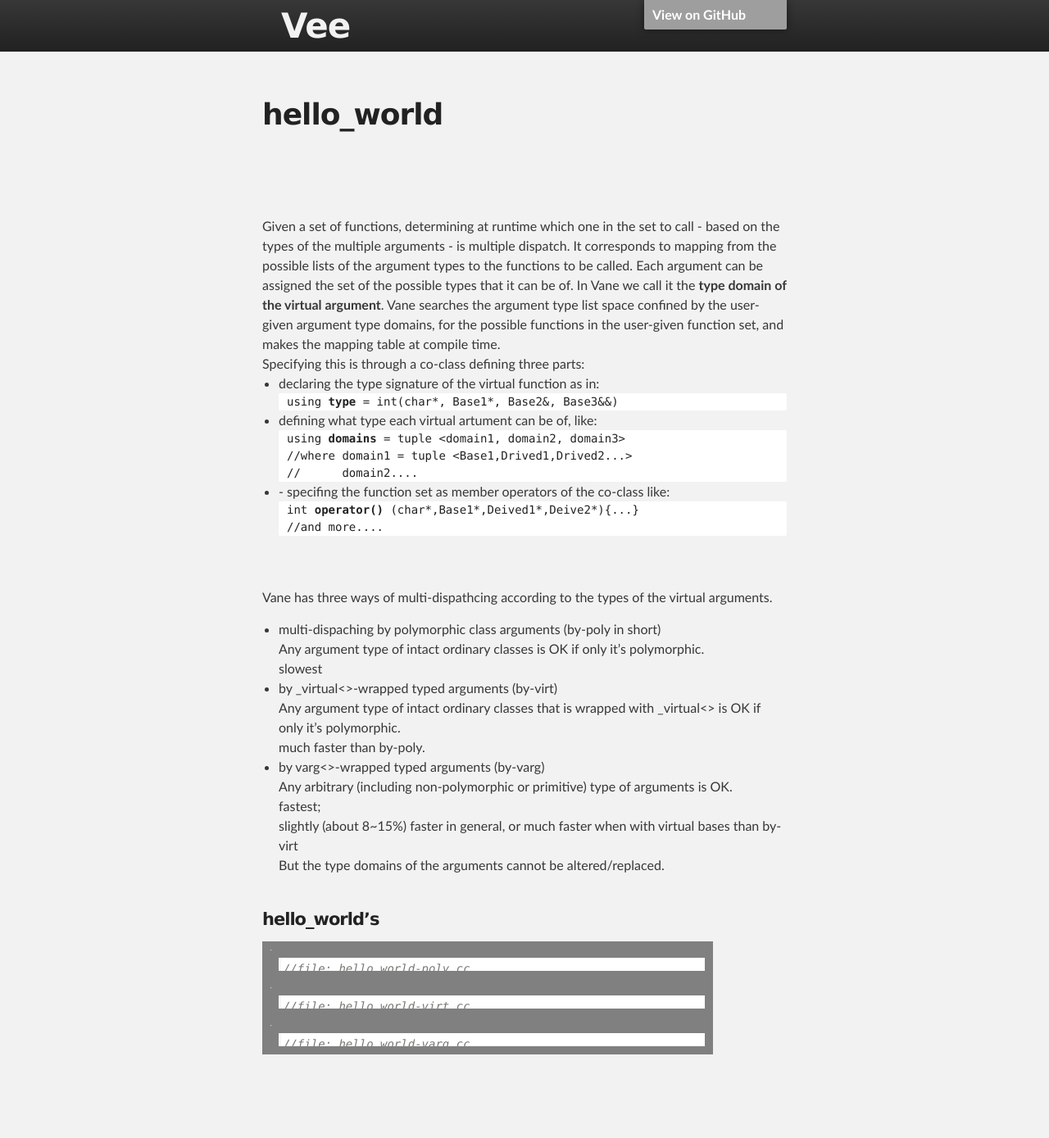
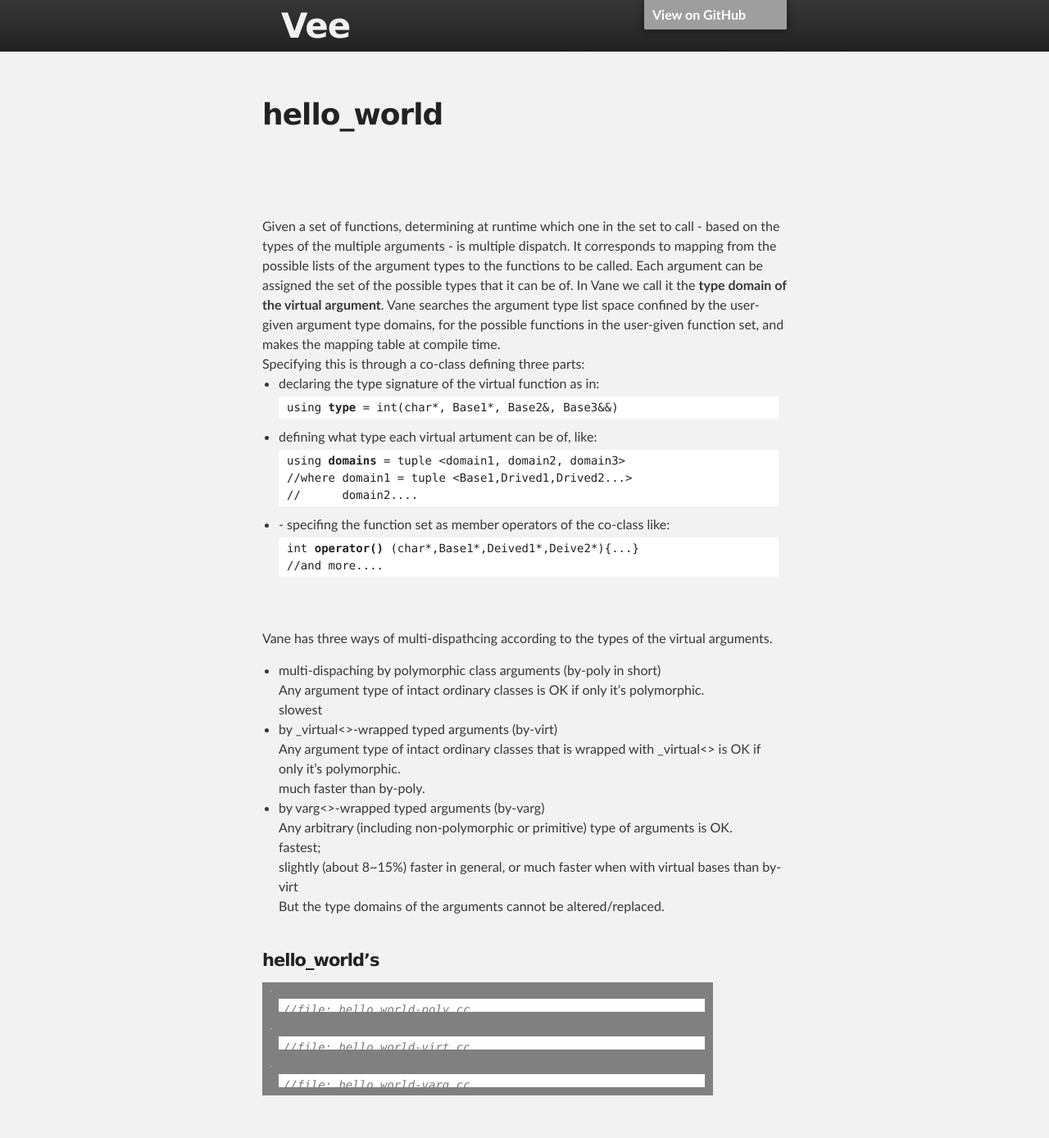
Before and after one commit to tmp2tmp/eee, a Jekyll site: the page built from docs/hello_world.md, in a window 1280 px wide. Shown: the whole page at 82% size. Built offline with Jekyll 4.4.1, drawn with Linux system fonts in a browser that asks for light colours; our own code applies the rules of GitHub Pages for plain Markdown files; the repository's description, which GitHub fills in, is left out; before the commit the page ends 1339 px from its top, so only the background shows below that; grey boxes are pictures that could not be loaded.

Commit message:
Update hello_world.md

```diff
--- a/docs/hello_world.md
+++ b/docs/hello_world.md
@@ -16,16 +16,16 @@ Specifying this is through a co-class defining three parts:
 </p>
 <ul>
 <li>declaring the type signature of the virtual function as in:
-   <pre class='_code' style='margin:0;padding:0 10px'>using <strong>type</strong> = int(char*, Base1*, Base2&, Base3&&)</pre>
+   <pre class='_code'>using <strong>type</strong> = int(char*, Base1*, Base2&, Base3&&)</pre>
 </li>
 <li>defining what type each virtual artument can be of, like:
-<pre class='_code' style='margin:0;padding:0 10px'>using <strong>domains</strong> = tuple &lt;domain1, domain2, domain3&gt;
+<pre class='_code'>using <strong>domains</strong> = tuple &lt;domain1, domain2, domain3&gt;
 //where domain1 = tuple &lt;Base1,Drived1,Drived2...&gt;
 //      domain2....</pre>
 </li>
 <li>
 - specifing the function set as member operators of the co-class like:
-<pre class='_code' style='margin:0;padding:0 10px'>int <strong>operator()</strong> (char*,Base1*,Deived1*,Deive2*){...}
+<pre class='_code'>int <strong>operator()</strong> (char*,Base1*,Deived1*,Deive2*){...}
 //and more....</pre>
 </li>
 </ul>
```
